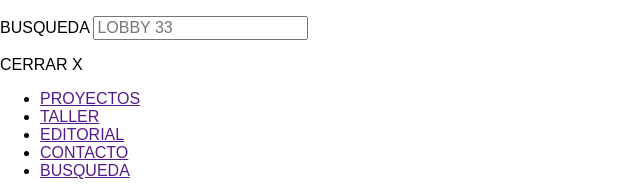
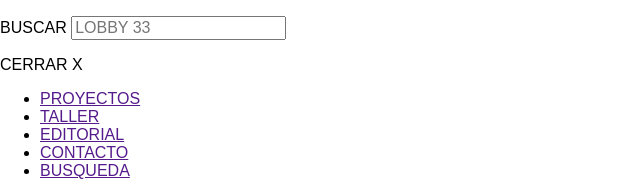
Before and after one commit to crisgorrino/santoscoy, a plain HTML site: page app/index.html in a window 1280 px wide. Both pictures are taken after a click on the link "BUSQUEDA". Shown: the top 193 px of the page, 0-640 px from the left. Drawn offline with nearby package versions, Linux system fonts and the light colour scheme; files that its build step writes are made by us from their sources.

Commit message:
index cambios de busqueda

```diff
--- a/app/index.html
+++ b/app/index.html
@@ -111,7 +111,7 @@
 
 	  <div class="busqueda-cont cf">
 		 <form class="cf">
-			 <p class="left"><label>BUSQUEDA</label> <input type="text" placeholder="LOBBY 33"></p>
+			 <p class="left"><label>BUSCAR</label> <input type="text" placeholder="LOBBY 33"></p>
 			 <span class="close-busq right">CERRAR X</span>
 		 </form>
 	  </div>
```
